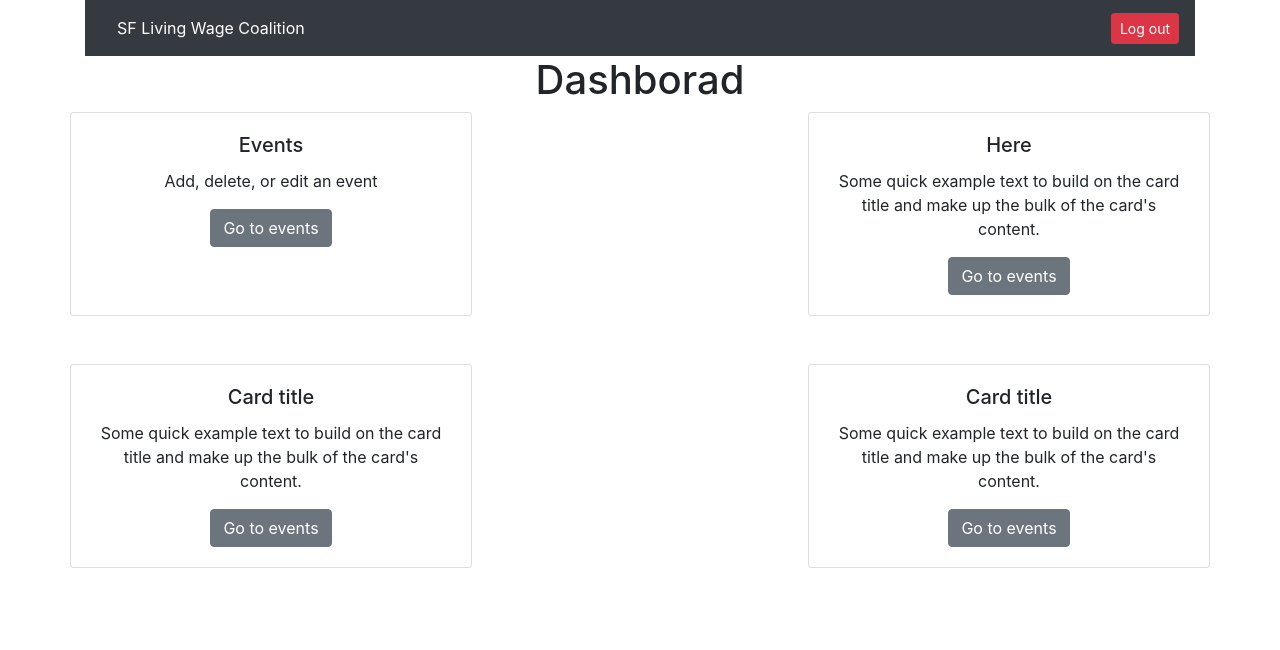
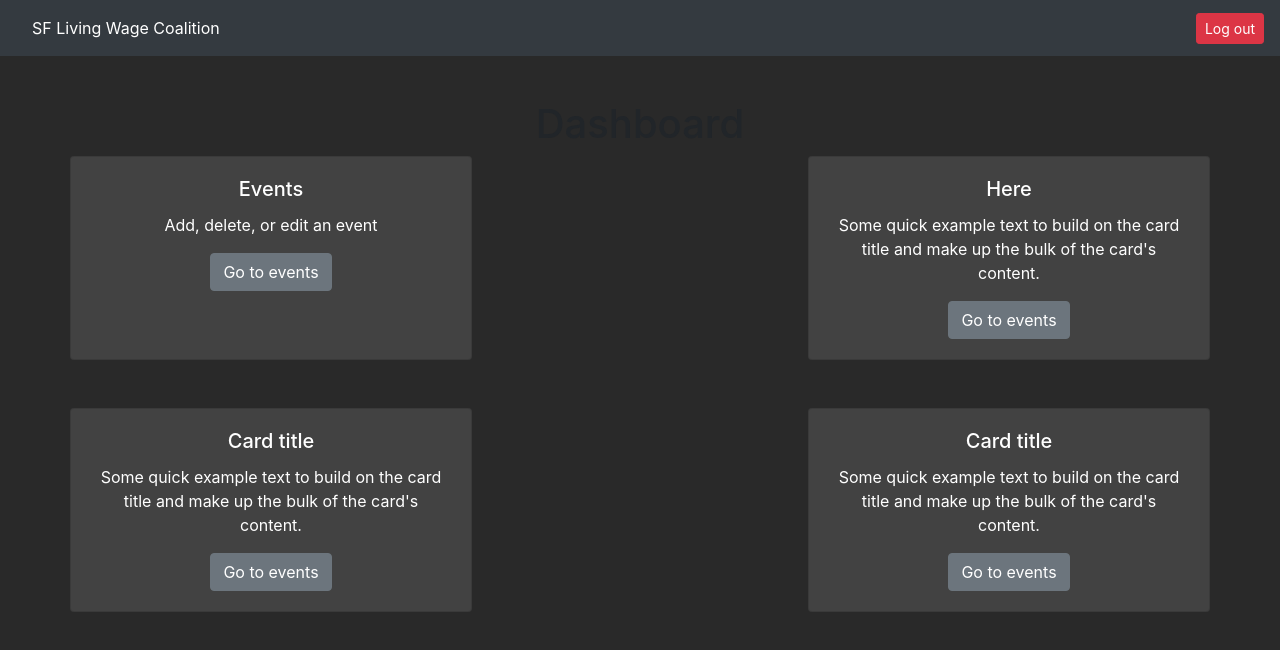
Before and after one commit to jmejiamu/mobile-sf-admin, a React (Create React App) app: page / in a window 1280 px wide. Shown: the top 650 px of the page. Built offline with nearby package versions, Linux system fonts and the light colour scheme.

Commit message:
adding-body-background-card-style

```diff
--- a/src/App.css
+++ b/src/App.css
@@ -1,5 +1,6 @@
 .App {
   text-align: center;
+
 }
 
 .App-logo {
@@ -22,3 +23,10 @@
 .App-link {
   color: #61dafb;
 }
+.dashboard{
+  margin-top: 100px;
+}
+.card{
+  background-color: #424242;
+  color: #FFFFFF;
+}
--- a/src/App.js
+++ b/src/App.js
@@ -1,6 +1,6 @@
 import React from 'react';
 import { BrowserRouter, Route, Switch } from 'react-router-dom';
-import './App.css';
+
 
 // Components
 import NavBar from './components/NavBar';
--- a/src/components/EditEvents.js
+++ b/src/components/EditEvents.js
@@ -21,7 +21,7 @@ const EditEvent = (props) => {
                 end_date: endData,
             }
 
-            const response = await fetch(`http://157.245.184.xxx:8080/updateEvent/${props.event.id}`, {
+            const response = await fetch(`http://157.245.184.202:8080/updateEvent/${props.event.id}`, {
                 method: 'PUT',
                 headers: { 'Content-Type': 'application/json' },
                 body: JSON.stringify(body)
--- a/src/components/Events.js
+++ b/src/components/Events.js
@@ -7,7 +7,7 @@ const Events = (props) => {
 
     const deleteEvents = async (id) => {
         try {
-            const deleteData = await fetch(`http://157.245.184.xxx:8080/deleteEvent/${id}`, {
+            const deleteData = await fetch(`http://157.245.184.202:8080/deleteEvent/${id}`, {
                 method: 'DELETE'
             })
             setEventsData(eventData.filter(event => event.id !== id))
@@ -18,7 +18,7 @@ const Events = (props) => {
 
     const getEvents = async () => {
         try {
-            const response = await fetch('http://157.245.184.xxx:8080/calendar')
+            const response = await fetch('http://157.245.184.202:8080/calendar')
             const jsonData = await response.json()
 
             setEventsData(jsonData);
@@ -31,10 +31,11 @@ const Events = (props) => {
     }, [])
     return (
         <div>
-            This is an event page <button
+            <h1>Events</h1>
+            <button
                 type="button"
-                className="btn btn btn-danger"
-            >Add new event</button>
+                className="btn btn btn-danger mb-4  mt-5 d-flex justify-content-end"
+            >Add event</button>
             {eventData.length === 0 ? <h1 className="text-center mt-5 mb-5">There is not events yet!{'😌'}</h1> : (
                 eventData.map(event => {
                     return (
--- a/src/components/MenuItems.js
+++ b/src/components/MenuItems.js
@@ -4,7 +4,7 @@ import { Link } from 'react-router-dom';
 const MenuItems = () => {
     return (
         <>
-            <h1>Dashborad </h1>
+            <h1 className="dashboard">Dashboard </h1>
             <div className="row  justify-content-between">
 
 
--- a/src/components/NavBar.js
+++ b/src/components/NavBar.js
@@ -1,11 +1,12 @@
 import React from 'react';
 import { Link } from 'react-router-dom';
+import '../App.css';
 
 
 const NavBar = () => {
     return (
         <div>
-            <nav className="navbar navbar-expand-lg  justify-content-between navbar-dark bg-dark" >
+            <nav className="navbar navbar-expand-lg  justify-content-between navbar-dark bg-dark fixed-top" >
                 <a className="navbar text-white " href="/">
                     {/* <img src={logo} width="35" height="35" alt="logo" /> */}
                     SF Living Wage Coalition
--- a/src/index.css
+++ b/src/index.css
@@ -5,6 +5,7 @@ body {
     sans-serif;
   -webkit-font-smoothing: antialiased;
   -moz-osx-font-smoothing: grayscale;
+  background-color: #292929;
 }
 
 code {
```
Also changed, not shown: 2 other files (tests, documents, lock files or other folders).
